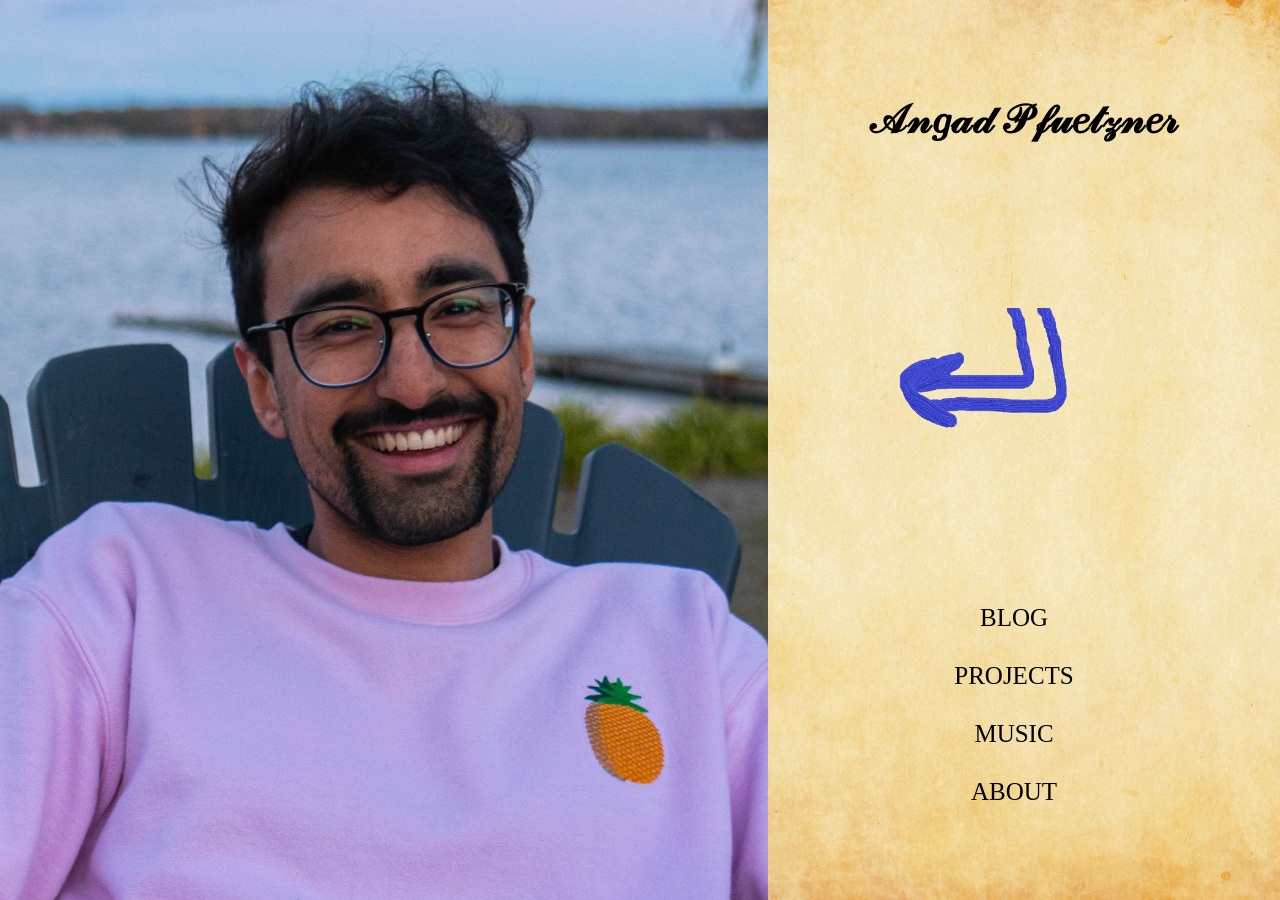
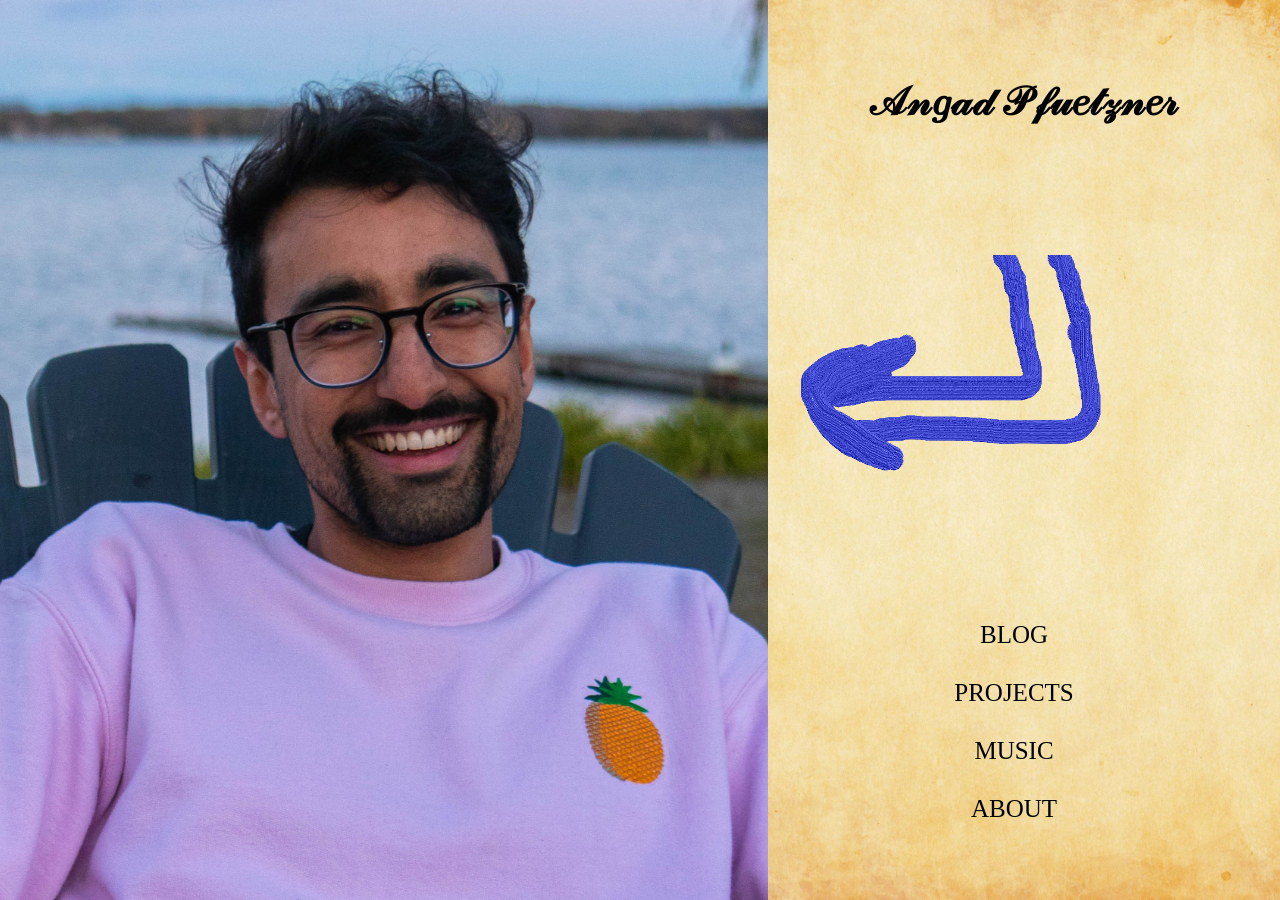
Before and after one commit to Angad99/Angad99.github.io, a Jekyll site: the page built from index.html, in a window 1280 px wide. Built offline with Jekyll 4.4.1, drawn with Linux system fonts in a browser that asks for light colours.

Commit message:
Update index.html

```diff
--- a/index.html
+++ b/index.html
@@ -23,7 +23,7 @@
       <div class="site-info homepagename">
         <h1 class="site-name"><a href="/">𝒜𝓃𝑔𝒶𝒹 𝒫𝒻𝓊𝑒𝓉𝓏𝓃𝑒𝓇</a></h1>
       </div>
-      <img src="/images/leftarrow.png" style="width:50%">
+      <img src="/images/leftarrow.png" style="width:90%">
       <nav class = "homenav">
         <a href = '/blog/' class = "homelink">BLOG</a>
         <a href = '/projects/' class = "homelink">PROJECTS</a>
```
